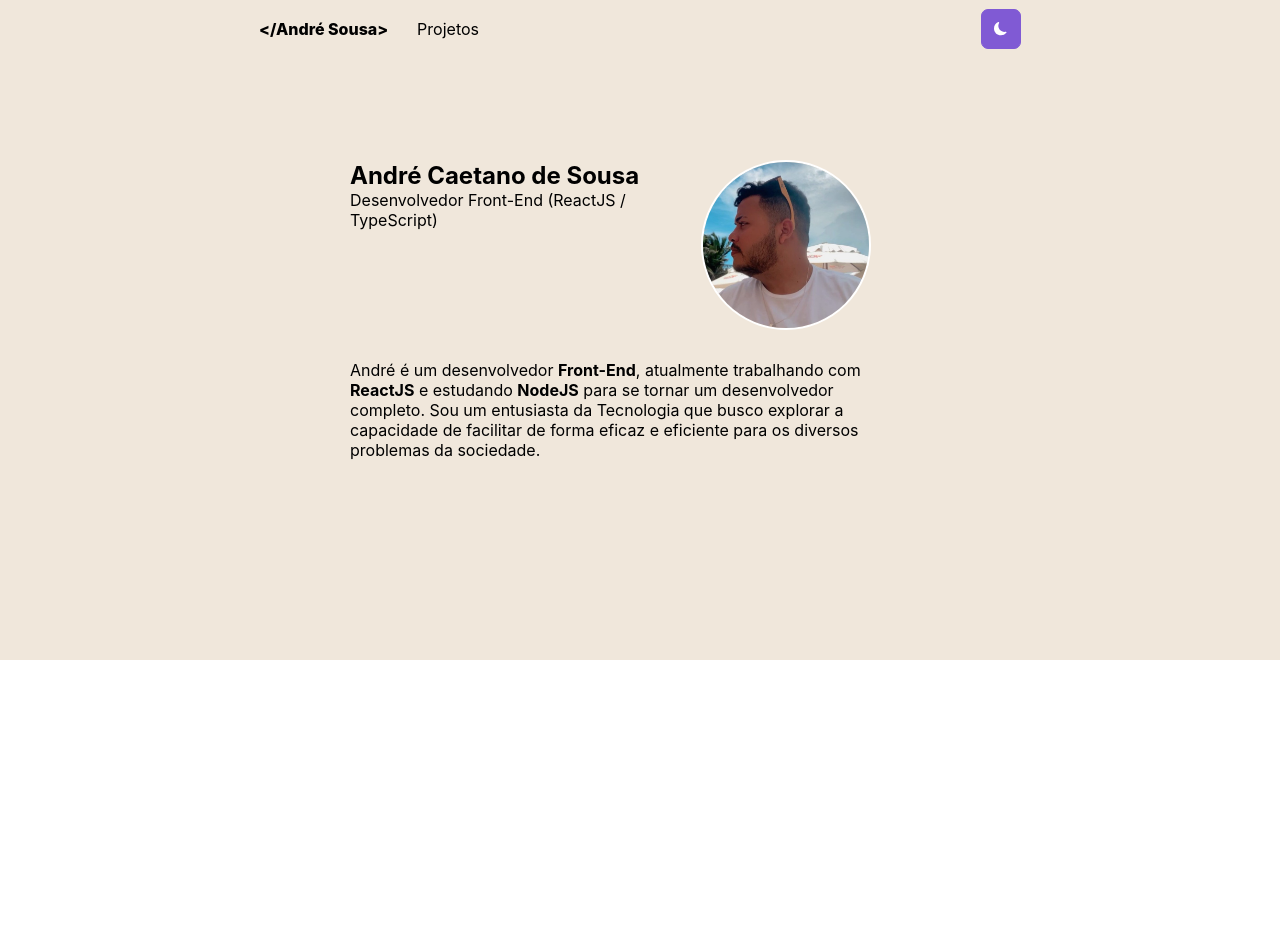
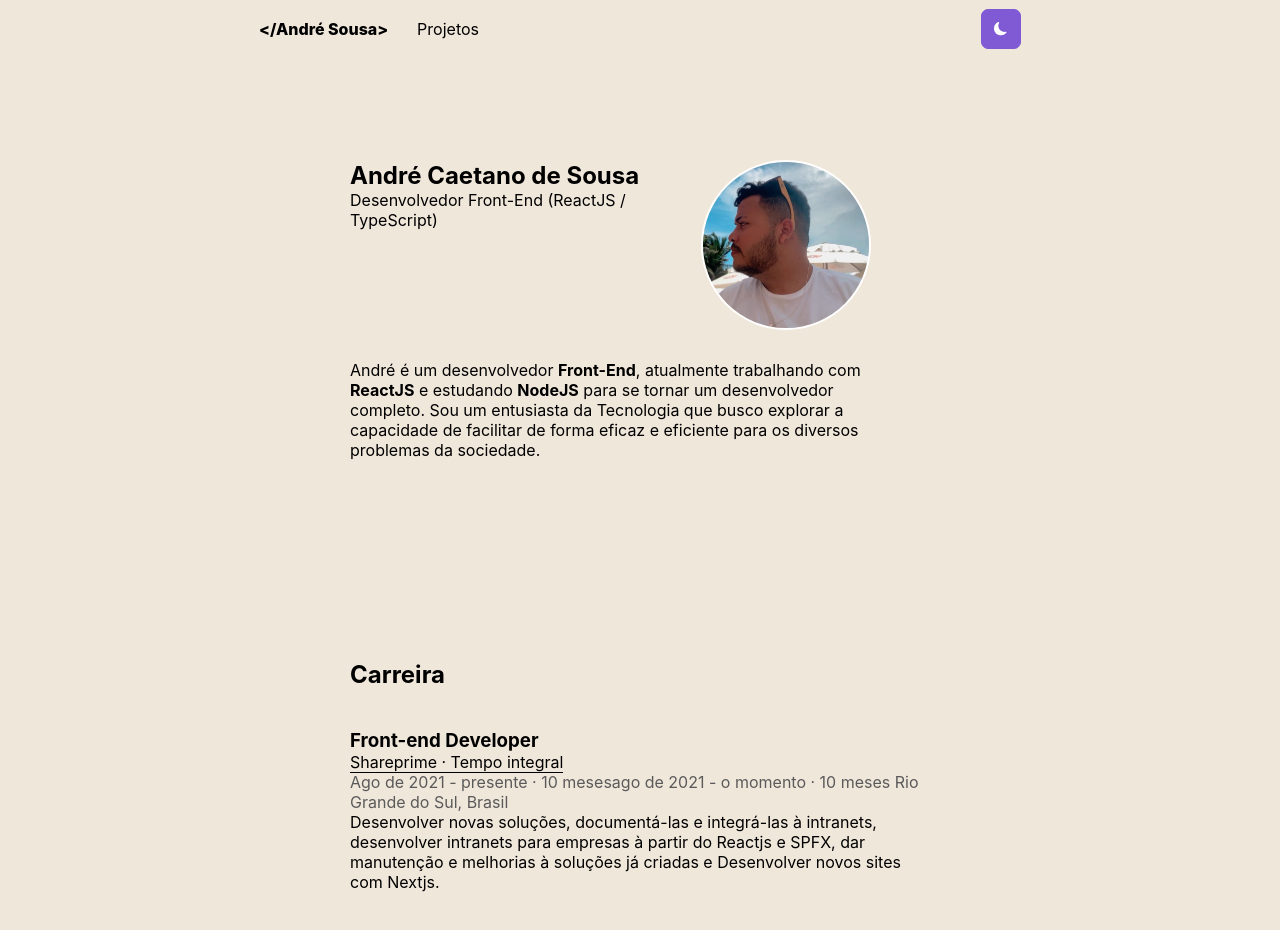
Before and after one commit to andreCaetano225/My-blog, a Next.js app: page / in a window 1280 px wide. Shown: the top 930 px of the page. Before the commit the page ends 800 px from the top, so only its background shows below. Built offline with nearby package versions, Linux system fonts and the light colour scheme.

Commit message:
acionando carreira

```diff
--- /dev/null
+++ b/src/components/bio/bio.module.scss
@@ -0,0 +1,21 @@
+.divBioFalse{
+    background-color: #F0E7DB;
+    width: 100%;
+    color: #000;
+    height: 300px;
+
+    .divWidth{
+        width: 100%;
+        max-width: 580px;
+        margin: auto;
+
+        .link{
+            text-decoration: none;
+            border-bottom: 1px solid;
+        }
+
+        .timeCarr{
+            color: #5a5a5a;
+        }
+    }
+}
--- /dev/null
+++ b/src/components/bio/index.tsx
@@ -0,0 +1,20 @@
+import styles from "./bio.module.scss"
+
+export const Bio = () => {
+    return (
+        <>
+            <div className={styles.divBioFalse}>
+                <div className={styles.divWidth}>
+                    <h2>Carreira</h2>
+                    <br />
+                    <br />
+                    <h3>Front-end Developer</h3>
+                    <a href="https://www.shareprime.com.br/" target="_blank" className={styles.link}>Shareprime · Tempo integral</a>
+                    <p className={styles.timeCarr}>Ago de 2021 - presente · 10 mesesago de 2021 - o momento · 10 meses
+                        Rio Grande do Sul, Brasil</p>
+                    <p>Desenvolver novas soluções, documentá-las e integrá-las à intranets, desenvolver intranets para empresas à partir do Reactjs e SPFX, dar manutenção e melhorias à soluções já criadas e Desenvolver novos sites com Nextjs.</p>
+                </div>
+            </div>
+        </>
+    );
+}
--- a/src/pages/index.tsx
+++ b/src/pages/index.tsx
@@ -1,4 +1,5 @@
 import type { NextPage } from 'next'
+import { Bio } from '../components/bio'
 import { Header } from '../components/header'
 import { Perfil } from '../components/perfil'
 import { useHooksApp } from '../hooks/app_hooks'
@@ -9,6 +10,7 @@ const Home: NextPage = () => {
     <>
       <Header theme={theme} onClickButtonTheme={clickTheme} />
       <Perfil theme={theme} />
+      <Bio />
     </>
   )
 }
--- a/src/styles/globals.scss
+++ b/src/styles/globals.scss
@@ -8,7 +8,6 @@ body {
 
 a, button {
   color: inherit;
-  text-decoration: none;
   cursor: pointer;
 }
 
```
